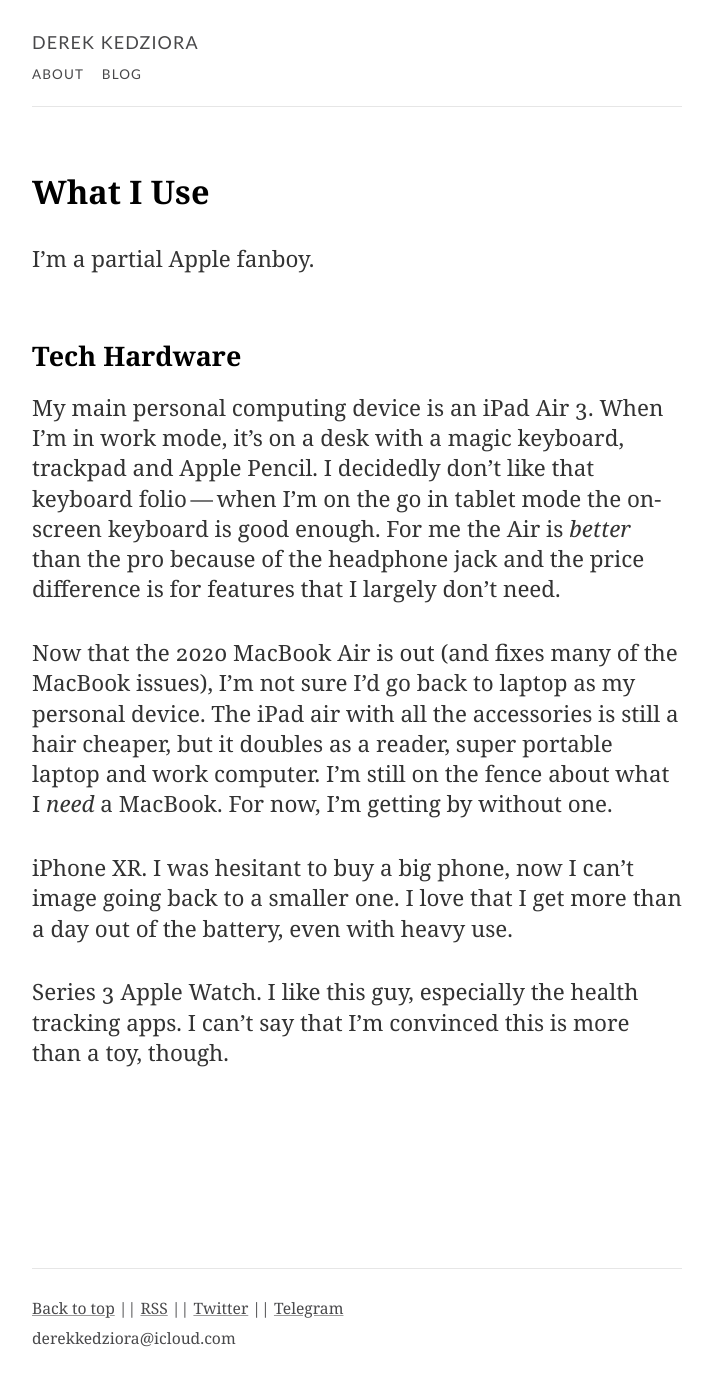
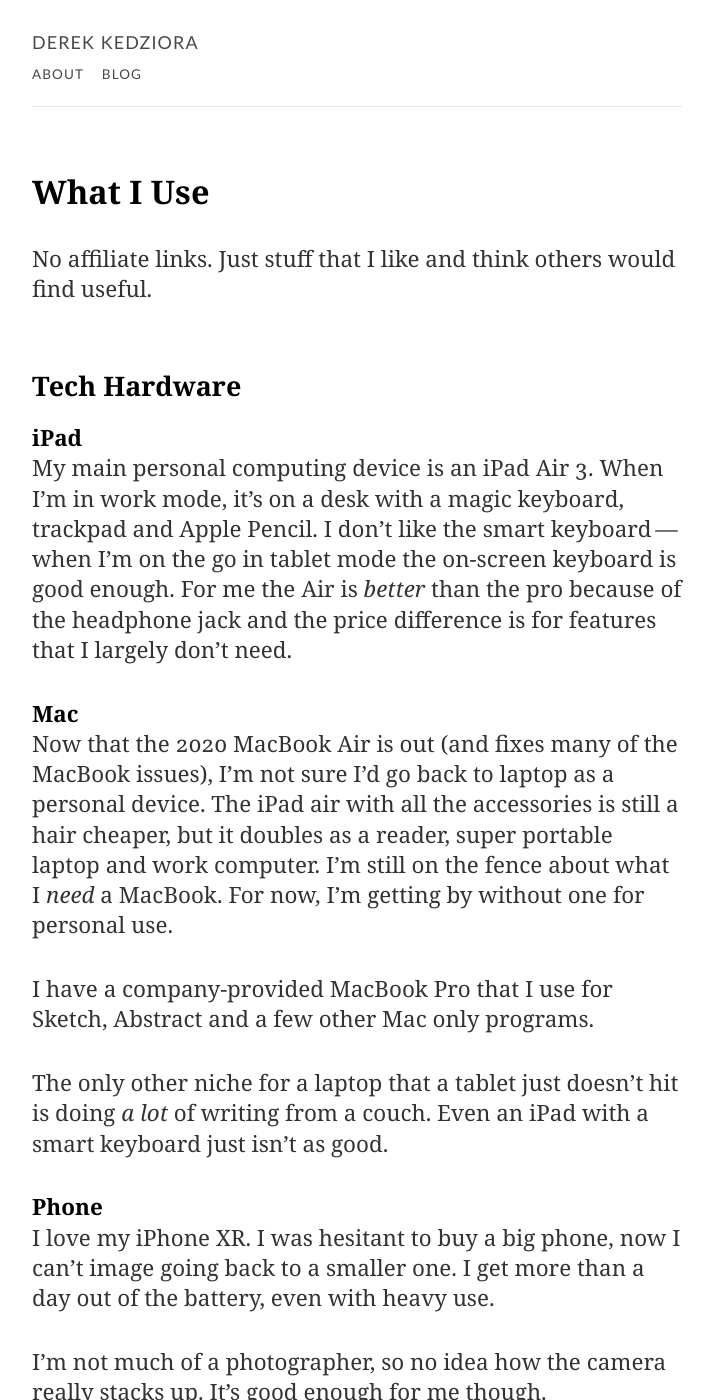
Before and after one commit to parcuri/derekkedziora.com, a Jekyll site: the page built from _pages/uses.md, in a window 1280 px wide and 1400 px high. Shown: the whole window, without its empty margins (283-997 px from the left). Built offline with Jekyll 4.4.1, drawn with Linux system fonts in a browser that asks for light colours; some of the changed text lies outside the part shown.

Commit message:
New pages updated

```diff
--- a/_pages/uses.md
+++ b/_pages/uses.md
@@ -4,14 +4,27 @@
 permalink: /uses
 ---
 
-I’m a partial Apple fanboy.
+No affiliate links. Just stuff that I like and think others would find useful.
 
 ## Tech Hardware
 
-My main personal computing device is an iPad Air 3. When I’m in work mode, it’s on a desk with a magic keyboard, trackpad and Apple Pencil. I decidedly don’t like that keyboard folio&thinsp;—&thinsp;when I’m on the go in tablet mode the on-screen keyboard is good enough. For me the Air is *better* than the pro because of the headphone jack and the price difference is for features that I largely don’t need.
+**iPad**<br>
+My main personal computing device is an iPad Air 3. When I’m in work mode, it’s on a desk with a magic keyboard, trackpad and Apple Pencil. I don’t like the smart keyboard&thinsp;—&thinsp;when I’m on the go in tablet mode the on-screen keyboard is good enough. For me the Air is *better* than the pro because of the headphone jack and the price difference is for features that I largely don’t need.
 
-Now that the 2020 MacBook Air is out (and fixes many of the MacBook issues), I’m not sure I’d go back to laptop as my personal device. The iPad air with all the accessories is still a hair cheaper, but it doubles as a reader, super portable laptop and work computer. I’m still on the fence about what I *need* a MacBook. For now, I’m getting by without one.
+**Mac**<br>
+Now that the 2020 MacBook Air is out (and fixes many of the MacBook issues), I’m not sure I’d go back to laptop as a personal device. The iPad air with all the accessories is still a hair cheaper, but it doubles as a reader, super portable laptop and work computer. I’m still on the fence about what I *need* a MacBook. For now, I’m getting by without one for personal use.
 
-iPhone XR. I was hesitant to buy a big phone, now I can’t image going back to a smaller one. I love that I get more than a day out of the battery, even with heavy use.
+I have a company-provided MacBook Pro that I use for Sketch, Abstract and a few other Mac only programs.
 
-Series 3 Apple Watch. I like this guy, especially the health tracking apps. I can’t say that I’m convinced this is more than a toy, though.
+The only other niche for a laptop that a tablet just doesn’t hit is doing *a lot* of writing from a couch. Even an iPad with a smart keyboard just isn’t as good.
+
+**Phone**<br>
+I love my iPhone XR. I was hesitant to buy a big phone, now I can’t image going back to a smaller one. I get more than a day out of the battery, even with heavy use.
+
+I’m not much of a photographer, so no idea how the camera really stacks up. It’s good enough for me though.
+
+**Watch**<br>
+I have a series 3 Apple Watch. I like it, especially the health tracking apps. I can’t say that I’m convinced this is more than a toy, though.
+
+**Overall**<br>
+This is pretty close to hitting the sweet spot. The only change I’d consider: making the new MacBook Air my main device and switching to an iPad mini as my portable device. Or, if I’m going all in on the iPad perhaps getting the monster iPad Pro plus a mini.
```
Also changed, not shown: _pages/about.md (+9 -12 lines), _pages/colophon.md (added, +43 -0 lines), _pages/now.md (+2 -0 lines), index.md (+20 -9 lines).
